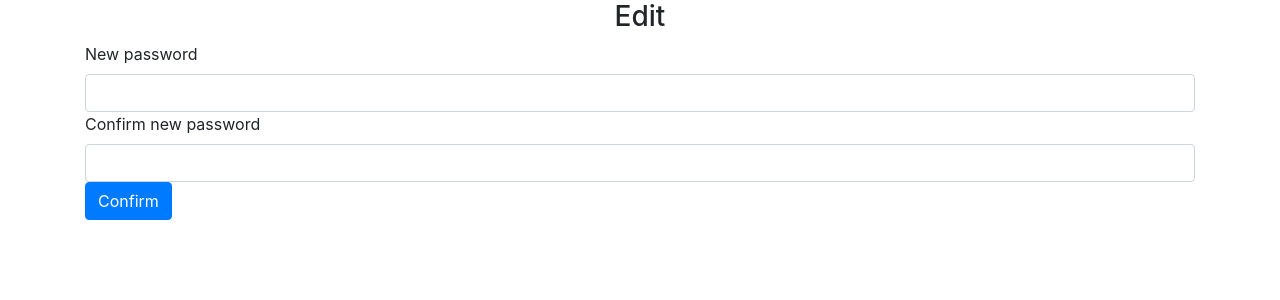
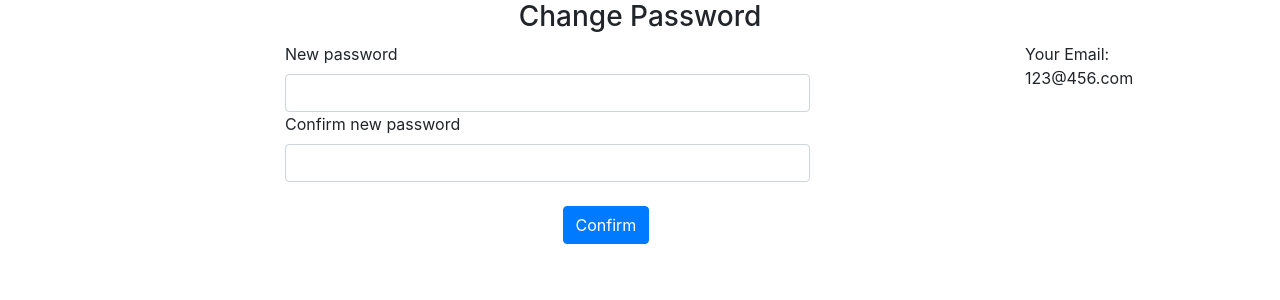
Before and after one commit to AltSuperBlade/MicroBo, a Flask app: page /change-password in a window 1280 px wide. Shown: the part 56-356 px from the top of the page. Run offline with Flask 2, Linux system fonts and the light colour scheme; a user stored in the database is signed in; some libraries are stand-ins or nearby versions.

Commit message:
一些改动

```diff
--- a/flask_web/website/templates/change_password.html
+++ b/flask_web/website/templates/change_password.html
@@ -1,9 +1,36 @@
-{% extends "base.html" %} {% block title %}Edit{% endblock %} {% block content %}
-<h3 align="center">Edit</h3>
+{% extends "base.html" %} {% block title %}Change Password{% endblock %} {% block content %}
+<h3 align="center">Change Password</h3>
+<div class="container">
+    <div class="row">
+        <div class="col-md-2">
+            &nbsp;
+        </div>
+        <div class="col-md-6">
             <form method = 'post'>
                 {{ change_password.csrf_token }}
                 {{ change_password.password1.label }}{{ change_password.password1(class="form-control",type="password") }}
                 {{ change_password.password2.label }}{{ change_password.password2(class="form-control",type="password") }}
+                <br>
+                <div class="row">
+                    <div class="col-md-6">
+                        &nbsp;
+                    </div>
+                    <div class="col-md-4">
                         {{ change_password.submit3(class="btn btn-primary") }}
+                    </div>
+                    <div class="col-md-2">
+                        &nbsp;
+                    </div>
+                </div>
             </form>
+        </div>
+        <div class="col-md-2">
+            &nbsp;
+        </div>
+        <div class="col-md-2">
+            Your Email:
+            {{user.email}}
+        </div>
+    </div>
+</div>
 {% endblock %}
--- a/flask_web/website/templates/index.html
+++ b/flask_web/website/templates/index.html
@@ -1,3 +1,4 @@
 {% extends "base.html" %} {% block title %}Undone{% endblock %} {% block content %}
 <h1>Welcome to SSTI</h1>
+{{content}}
 {% endblock %}
```
Also changed, not shown: flask_web/website/static/index.js (+7 -0 lines), flask_web/website/templates/login.html (+9 -0 lines), flask_web/website/templates/profile.html (+37 -13 lines), flask_web/website/database.db, 1 other file. Lines whose indentation alone changed are shown as unchanged.
